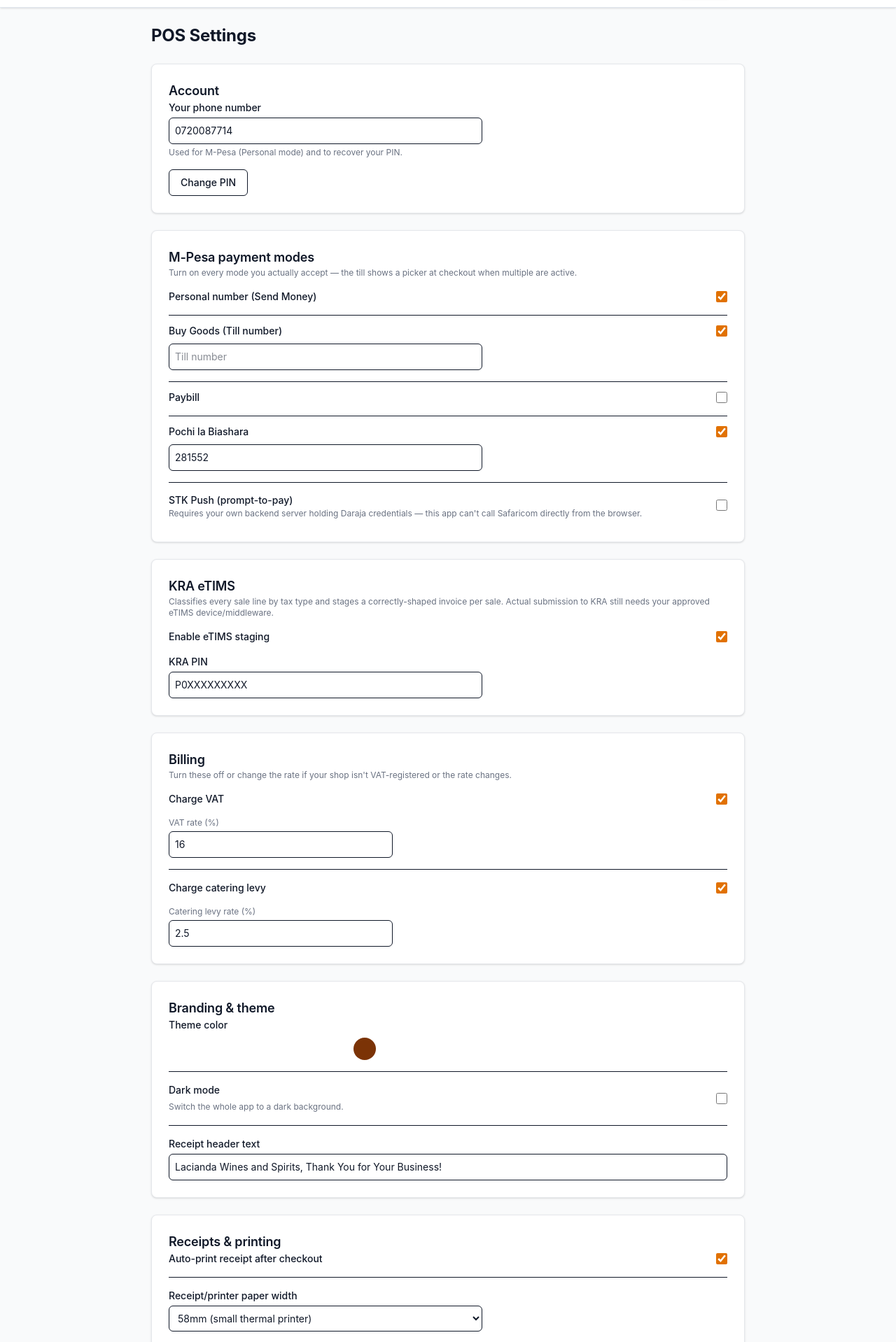
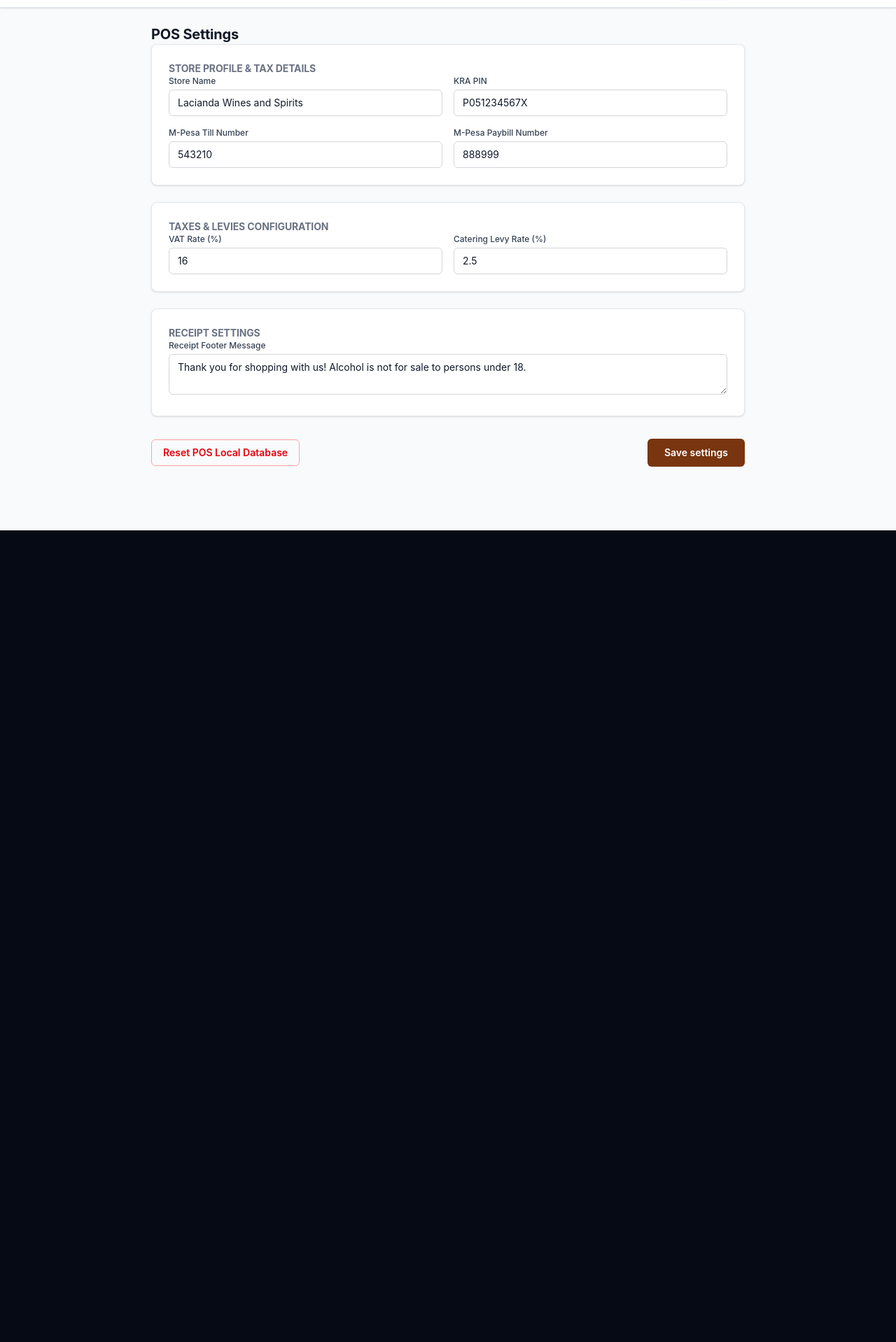
Before and after one commit to dndiranguuuu278-lang/lacianda-pos-next, a Next.js app: page /settings in a window 1280 px wide. Shown: the part 42-1960 px from the top of the page at 70% size. After the commit the page ends 800 px from the top, so only its background shows below. Built offline with nearby package versions, Linux system fonts and the light colour scheme.

Commit message:
Refactor SettingsPage with new configurations
Refactor settings page to include store name, updated KRA PIN, and new paybill/till numbers. Adjust local storage handling for settings and improve receipt customization options.

```diff
--- a/app/settings/page.tsx
+++ b/app/settings/page.tsx
@@ -1,323 +1,159 @@
 'use client';
-
-import React, { useState, useEffect } from 'react';
+import { useState, useEffect } from 'react';
 import Navbar from '../components/Navbar';
 
 export default function SettingsPage() {
-  // Account & Phone
-  const [phoneNumber, setPhoneNumber] = useState('0720087714');
+  const [storeName, setStoreName] = useState('Lacianda Wines and Spirits');
+  const [kraPin, setKraPin] = useState('P051234567X');
+  const [tillNumber, setTillNumber] = useState('543210');
+  const [paybillNumber, setPaybillNumber] = useState('888999');
+  const [vatRate, setVatRate] = useState('16');
+  const [levyRate, setLevyRate] = useState('2.5');
+  const [receiptFooter, setReceiptFooter] = useState('Thank you for shopping with us! Alcohol is not for sale to persons under 18.');
+  const [success, setSuccess] = useState(false);
 
-  // M-Pesa Modes
-  const [enablePersonal, setEnablePersonal] = useState(true);
-  const [enableTill, setEnableTill] = useState(true);
-  const [tillNumber, setTillNumber] = useState('');
-  const [enablePaybill, setEnablePaybill] = useState(false);
-  const [paybillNumber, setPaybillNumber] = useState('222111');
-  const [enablePochi, setEnablePochi] = useState(true);
-  const [pochiNumber, setPochiNumber] = useState('281552');
-  const [enableStk, setEnableStk] = useState(false);
-  const [stkServerUrl, setStkServerUrl] = useState('https://your-server.example.com');
-
-  // KRA eTIMS
-  const [enableEtims, setEnableEtims] = useState(true);
-  const [kraPin, setKraPin] = useState('P0XXXXXXXXX');
-
-  // Billing
-  const [chargeVat, setChargeVat] = useState(true);
-  const [vatRate, setVatRate] = useState('16');
-  const [chargeLevy, setChargeLevy] = useState(true);
-  const [levyRate, setLevyRate] = useState('2.5');
-
-  // Branding & Theme
-  const [selectedTheme, setSelectedTheme] = useState('amber');
-  const [darkMode, setDarkMode] = useState(false);
-  const [receiptHeader, setReceiptHeader] = useState('Lacianda Wines and Spirits, Thank You for Your Business!');
-
-  // Receipts & Printing
-  const [autoPrint, setAutoPrint] = useState(true);
-  const [paperWidth, setPaperWidth] = useState('58mm (small thermal printer)');
-
-  // Till Behavior
-  const [pinToVoid, setPinToVoid] = useState(true);
-  const [pinToDiscount, setPinToDiscount] = useState(true);
-  const [allowOversell, setAllowOversell] = useState(false);
-
-  const [savedMessage, setSavedMessage] = useState(false);
+  useEffect(() => {
+    const savedSettings = localStorage.getItem('lacianda_pos_settings');
+    if (savedSettings) {
+      const parsed = JSON.parse(savedSettings);
+      setStoreName(parsed.storeName || storeName);
+      setKraPin(parsed.kraPin || kraPin);
+      setTillNumber(parsed.tillNumber || tillNumber);
+      setPaybillNumber(parsed.paybillNumber || paybillNumber);
+      setVatRate(parsed.vatRate || vatRate);
+      setLevyRate(parsed.levyRate || levyRate);
+      setReceiptFooter(parsed.receiptFooter || receiptFooter);
+    }
+  }, []);
 
   const handleSave = (e: React.FormEvent) => {
     e.preventDefault();
-    const settingsData = {
-      phoneNumber,
-      mPesa: { enablePersonal, enableTill, tillNumber, enablePaybill, paybillNumber, enablePochi, pochiNumber, enableStk, stkServerUrl },
-      etims: { enableEtims, kraPin },
-      billing: { chargeVat, vatRate, chargeLevy, levyRate },
-      branding: { selectedTheme, darkMode, receiptHeader },
-      printing: { autoPrint, paperWidth },
-      behavior: { pinToVoid, pinToDiscount, allowOversell }
+    const settings = { storeName, kraPin, tillNumber, paybillNumber, vatRate, levyRate, receiptFooter };
+    localStorage.setItem('lacianda_pos_settings', JSON.stringify(settings));
+    setSuccess(true);
+    setTimeout(() => setSuccess(false), 3000);
   };
-    localStorage.setItem('lacianda_pos_settings', JSON.stringify(settingsData));
-    setSavedMessage(true);
-    setTimeout(() => setSavedMessage(false), 3000);
+
+  const handleResetData = () => {
+    if (confirm('Are you sure you want to reset all inventory and sales data? This cannot be undone.')) {
+      localStorage.removeItem('lacianda_inventory');
+      localStorage.removeItem('lacianda_pos_sales');
+      alert('Local POS database cleared.');
+      window.location.reload();
+    }
   };
 
   return (
-    <div className={`min-h-screen ${darkMode ? 'bg-gray-900 text-white' : 'bg-gray-50 text-gray-900'}`}>
+    <div className="min-h-screen bg-gray-50 text-gray-900">
       <Navbar />
-      <main className="max-w-4xl mx-auto p-6">
-        <div className="flex justify-between items-center mb-6">
-          <h1 className="text-2xl font-bold">POS Settings</h1>
-          {savedMessage && (
-            <span className="bg-green-100 text-green-800 text-sm font-medium px-3 py-1 rounded-md">
+      <main className="max-w-4xl mx-auto p-4 md:p-6">
+        <h1 className="text-xl font-bold mb-6">POS Settings</h1>
+
+        {success && (
+          <div className="mb-4 p-3 bg-green-50 text-green-700 text-xs font-medium rounded-md border border-green-200">
             Settings saved successfully!
-            </span>
+          </div>
         )}
-        </div>
 
         <form onSubmit={handleSave} className="space-y-6">
-
-          {/* Account Section */}
-          <div className={`p-6 rounded-lg shadow-sm border ${darkMode ? 'bg-gray-800 border-gray-700' : 'bg-white border-gray-200'}`}>
-            <h2 className="text-lg font-semibold mb-4">Account</h2>
-            <div className="space-y-4">
+          {/* Store Profile */}
+          <div className="bg-white rounded-lg shadow-sm border border-gray-200 p-6 space-y-4">
+            <h2 className="text-sm font-bold uppercase tracking-wide text-gray-500 mb-2">Store Profile & Tax Details</h2>
+            <div className="grid grid-cols-1 md:grid-cols-2 gap-4">
               <div>
-                <label className="block text-sm font-medium mb-1">Your phone number</label>
+                <label className="block text-xs font-medium text-gray-700 mb-1">Store Name</label>
                 <input
                   type="text"
-                  value={phoneNumber}
-                  onChange={(e) => setPhoneNumber(e.target.value)}
-                  className="w-full max-w-md p-2 border rounded-md text-sm bg-transparent"
+                  value={storeName}
+                  onChange={(e) => setStoreName(e.target.value)}
+                  className="w-full px-3 py-2 border border-gray-300 rounded-md text-sm focus:outline-none focus:ring-2 focus:ring-[#78350f]"
                 />
-                <p className="text-xs text-gray-500 mt-1">Used for M-Pesa (Personal mode) and to recover your PIN.</p>
               </div>
-              <button type="button" className="px-4 py-2 text-sm font-medium border rounded-md hover:bg-gray-100 dark:hover:bg-gray-700">
-                Change PIN
-              </button>
-            </div>
-          </div>
-
-          {/* M-Pesa Payment Modes */}
-          <div className={`p-6 rounded-lg shadow-sm border ${darkMode ? 'bg-gray-800 border-gray-700' : 'bg-white border-gray-200'}`}>
-            <h2 className="text-lg font-semibold mb-2">M-Pesa payment modes</h2>
-            <p className="text-xs text-gray-500 mb-4">Turn on every mode you actually accept — the till shows a picker at checkout when multiple are active.</p>
-
-            <div className="space-y-4">
-              <label className="flex items-center justify-between cursor-pointer">
-                <span className="text-sm font-medium">Personal number (Send Money)</span>
-                <input type="checkbox" checked={enablePersonal} onChange={(e) => setEnablePersonal(e.target.checked)} className="w-4 h-4 accent-amber-600" />
-              </label>
-
-              <div className="border-t pt-3">
-                <label className="flex items-center justify-between cursor-pointer mb-2">
-                  <span className="text-sm font-medium">Buy Goods (Till number)</span>
-                  <input type="checkbox" checked={enableTill} onChange={(e) => setEnableTill(e.target.checked)} className="w-4 h-4 accent-amber-600" />
-                </label>
-                {enableTill && (
+              <div>
+                <label className="block text-xs font-medium text-gray-700 mb-1">KRA PIN</label>
                 <input
                   type="text"
-                    placeholder="Till number"
+                  value={kraPin}
+                  onChange={(e) => setKraPin(e.target.value)}
+                  className="w-full px-3 py-2 border border-gray-300 rounded-md text-sm focus:outline-none focus:ring-2 focus:ring-[#78350f]"
+                />
+              </div>
+              <div>
+                <label className="block text-xs font-medium text-gray-700 mb-1">M-Pesa Till Number</label>
+                <input
+                  type="text"
                   value={tillNumber}
                   onChange={(e) => setTillNumber(e.target.value)}
-                    className="w-full max-w-md p-2 border rounded-md text-sm bg-transparent"
+                  className="w-full px-3 py-2 border border-gray-300 rounded-md text-sm focus:outline-none focus:ring-2 focus:ring-[#78350f]"
                 />
-                )}
               </div>
-
-              <div className="border-t pt-3">
-                <label className="flex items-center justify-between cursor-pointer mb-2">
-                  <span className="text-sm font-medium">Paybill</span>
-                  <input type="checkbox" checked={enablePaybill} onChange={(e) => setEnablePaybill(e.target.checked)} className="w-4 h-4 accent-amber-600" />
-                </label>
-                {enablePaybill && (
+              <div>
+                <label className="block text-xs font-medium text-gray-700 mb-1">M-Pesa Paybill Number</label>
                 <input
                   type="text"
                   value={paybillNumber}
                   onChange={(e) => setPaybillNumber(e.target.value)}
-                    className="w-full max-w-md p-2 border rounded-md text-sm bg-transparent"
-                  />
-                )}
-              </div>
-
-              <div className="border-t pt-3">
-                <label className="flex items-center justify-between cursor-pointer mb-2">
-                  <span className="text-sm font-medium">Pochi la Biashara</span>
-                  <input type="checkbox" checked={enablePochi} onChange={(e) => setEnablePochi(e.target.checked)} className="w-4 h-4 accent-amber-600" />
-                </label>
-                {enablePochi && (
-                  <input
-                    type="text"
-                    value={pochiNumber}
-                    onChange={(e) => setPochiNumber(e.target.value)}
-                    className="w-full max-w-md p-2 border rounded-md text-sm bg-transparent"
-                  />
-                )}
-              </div>
-
-              <div className="border-t pt-3">
-                <label className="flex items-center justify-between cursor-pointer mb-2">
-                  <div>
-                    <span className="text-sm font-medium">STK Push (prompt-to-pay)</span>
-                    <p className="text-xs text-gray-500">Requires your own backend server holding Daraja credentials — this app can't call Safaricom directly from the browser.</p>
-                  </div>
-                  <input type="checkbox" checked={enableStk} onChange={(e) => setEnableStk(e.target.checked)} className="w-4 h-4 accent-amber-600" />
-                </label>
-                {enableStk && (
-                  <input
-                    type="text"
-                    value={stkServerUrl}
-                    onChange={(e) => setStkServerUrl(e.target.value)}
-                    className="w-full max-w-md p-2 border rounded-md text-sm bg-transparent mt-2"
-                  />
-                )}
-              </div>
-            </div>
-          </div>
-
-          {/* KRA eTIMS */}
-          <div className={`p-6 rounded-lg shadow-sm border ${darkMode ? 'bg-gray-800 border-gray-700' : 'bg-white border-gray-200'}`}>
-            <h2 className="text-lg font-semibold mb-2">KRA eTIMS</h2>
-            <p className="text-xs text-gray-500 mb-4">Classifies every sale line by tax type and stages a correctly-shaped invoice per sale. Actual submission to KRA still needs your approved eTIMS device/middleware.</p>
-
-            <div className="space-y-4">
-              <label className="flex items-center justify-between cursor-pointer">
-                <span className="text-sm font-medium">Enable eTIMS staging</span>
-                <input type="checkbox" checked={enableEtims} onChange={(e) => setEnableEtims(e.target.checked)} className="w-4 h-4 accent-amber-600" />
-              </label>
-              <div>
-                <label className="block text-sm font-medium mb-1">KRA PIN</label>
-                <input
-                  type="text"
-                  value={kraPin}
-                  onChange={(e) => setKraPin(e.target.value)}
-                  className="w-full max-w-md p-2 border rounded-md text-sm bg-transparent"
+                  className="w-full px-3 py-2 border border-gray-300 rounded-md text-sm focus:outline-none focus:ring-2 focus:ring-[#78350f]"
                 />
               </div>
             </div>
           </div>
 
-          {/* Billing */}
-          <div className={`p-6 rounded-lg shadow-sm border ${darkMode ? 'bg-gray-800 border-gray-700' : 'bg-white border-gray-200'}`}>
-            <h2 className="text-lg font-semibold mb-2">Billing</h2>
-            <p className="text-xs text-gray-500 mb-4">Turn these off or change the rate if your shop isn't VAT-registered or the rate changes.</p>
-
-            <div className="space-y-4">
-              <div className="flex items-center justify-between">
+          {/* Tax & Levy Config */}
+          <div className="bg-white rounded-lg shadow-sm border border-gray-200 p-6 space-y-4">
+            <h2 className="text-sm font-bold uppercase tracking-wide text-gray-500 mb-2">Taxes & Levies Configuration</h2>
+            <div className="grid grid-cols-1 md:grid-cols-2 gap-4">
               <div>
-                  <span className="text-sm font-medium block">Charge VAT</span>
+                <label className="block text-xs font-medium text-gray-700 mb-1">VAT Rate (%)</label>
+                <input
+                  type="number"
+                  value={vatRate}
+                  onChange={(e) => setVatRate(e.target.value)}
+                  className="w-full px-3 py-2 border border-gray-300 rounded-md text-sm focus:outline-none focus:ring-2 focus:ring-[#78350f]"
+                />
               </div>
-                <input type="checkbox" checked={chargeVat} onChange={(e) => setChargeVat(e.target.checked)} className="w-4 h-4 accent-amber-600" />
-              </div>
-              {chargeVat && (
-                <div className="max-w-xs">
-                  <label className="block text-xs text-gray-500 mb-1">VAT rate (%)</label>
-                  <input type="text" value={vatRate} onChange={(e) => setVatRate(e.target.value)} className="w-full p-2 border rounded-md text-sm bg-transparent" />
-                </div>
-              )}
-
-              <div className="flex items-center justify-between border-t pt-4">
-                <span className="text-sm font-medium">Charge catering levy</span>
-                <input type="checkbox" checked={chargeLevy} onChange={(e) => setChargeLevy(e.target.checked)} className="w-4 h-4 accent-amber-600" />
-              </div>
-              {chargeLevy && (
-                <div className="max-w-xs">
-                  <label className="block text-xs text-gray-500 mb-1">Catering levy rate (%)</label>
-                  <input type="text" value={levyRate} onChange={(e) => setLevyRate(e.target.value)} className="w-full p-2 border rounded-md text-sm bg-transparent" />
-                </div>
-              )}
-            </div>
-          </div>
-
-          {/* Branding & Theme */}
-          <div className={`p-6 rounded-lg shadow-sm border ${darkMode ? 'bg-gray-800 border-gray-700' : 'bg-white border-gray-200'}`}>
-            <h2 className="text-lg font-semibold mb-4">Branding & theme</h2>
-
-            <div className="space-y-4">
               <div>
-                <label className="block text-sm font-medium mb-2">Theme color</label>
-                <div className="flex gap-3">
-                  {['maroon', 'red', 'blue', 'green', 'purple', 'black', 'brown'].map((color) => (
-                    <button
-                      key={color}
-                      type="button"
-                      onClick={() => setSelectedTheme(color)}
-                      className={`w-8 h-8 rounded-full border-2 ${selectedTheme === color ? 'ring-2 ring-offset-2 ring-amber-600' : 'border-transparent'} bg-${color === 'maroon' ? 'red-900' : color === 'red' ? 'red-600' : color === 'blue' ? 'blue-600' : color === 'green' ? 'green-600' : color === 'purple' ? 'purple-600' : color === 'black' ? 'black' : 'amber-900'}`}
-                    />
-                  ))}
-                </div>
-              </div>
-
-              <label className="flex items-center justify-between cursor-pointer border-t pt-4">
-                <div>
-                  <span className="text-sm font-medium block">Dark mode</span>
-                  <span className="text-xs text-gray-500">Switch the whole app to a dark background.</span>
-                </div>
-                <input type="checkbox" checked={darkMode} onChange={(e) => setDarkMode(e.target.checked)} className="w-4 h-4 accent-amber-600" />
-              </label>
-
-              <div className="border-t pt-4">
-                <label className="block text-sm font-medium mb-1">Receipt header text</label>
+                <label className="block text-xs font-medium text-gray-700 mb-1">Catering Levy Rate (%)</label>
                 <input
-                  type="text"
-                  value={receiptHeader}
-                  onChange={(e) => setReceiptHeader(e.target.value)}
-                  className="w-full p-2 border rounded-md text-sm bg-transparent"
+                  type="number"
+                  value={levyRate}
+                  onChange={(e) => setLevyRate(e.target.value)}
+                  className="w-full px-3 py-2 border border-gray-300 rounded-md text-sm focus:outline-none focus:ring-2 focus:ring-[#78350f]"
                 />
               </div>
             </div>
           </div>
 
-          {/* Receipts & Printing */}
-          <div className={`p-6 rounded-lg shadow-sm border ${darkMode ? 'bg-gray-800 border-gray-700' : 'bg-white border-gray-200'}`}>
-            <h2 className="text-lg font-semibold mb-4">Receipts & printing</h2>
-
-            <div className="space-y-4">
-              <label className="flex items-center justify-between cursor-pointer">
-                <span className="text-sm font-medium">Auto-print receipt after checkout</span>
-                <input type="checkbox" checked={autoPrint} onChange={(e) => setAutoPrint(e.target.checked)} className="w-4 h-4 accent-amber-600" />
-              </label>
-
-              <div className="border-t pt-4">
-                <label className="block text-sm font-medium mb-1">Receipt/printer paper width</label>
-                <select
-                  value={paperWidth}
-                  onChange={(e) => setPaperWidth(e.target.value)}
-                  className="w-full max-w-md p-2 border rounded-md text-sm bg-transparent"
-                >
-                  <option value="58mm (small thermal printer)">58mm (small thermal printer)</option>
-                  <option value="80mm (large thermal printer)">80mm (large thermal printer)</option>
-                </select>
-              </div>
+          {/* Receipt Customization */}
+          <div className="bg-white rounded-lg shadow-sm border border-gray-200 p-6 space-y-4">
+            <h2 className="text-sm font-bold uppercase tracking-wide text-gray-500 mb-2">Receipt Settings</h2>
+            <div>
+              <label className="block text-xs font-medium text-gray-700 mb-1">Receipt Footer Message</label>
+              <textarea
+                rows={2}
+                value={receiptFooter}
+                onChange={(e) => setReceiptFooter(e.target.value)}
+                className="w-full px-3 py-2 border border-gray-300 rounded-md text-sm focus:outline-none focus:ring-2 focus:ring-[#78350f]"
+              />
             </div>
           </div>
 
-          {/* Till Behavior */}
-          <div className={`p-6 rounded-lg shadow-sm border ${darkMode ? 'bg-gray-800 border-gray-700' : 'bg-white border-gray-200'}`}>
-            <h2 className="text-lg font-semibold mb-4">Till behavior</h2>
-
-            <div className="space-y-4">
-              <label className="flex items-center justify-between cursor-pointer">
-                <span className="text-sm font-medium">Require your PIN to void a sale</span>
-                <input type="checkbox" checked={pinToVoid} onChange={(e) => setPinToVoid(e.target.checked)} className="w-4 h-4 accent-amber-600" />
-              </label>
-              <label className="flex items-center justify-between cursor-pointer border-t pt-3">
-                <span className="text-sm font-medium">Require your PIN to apply a discount</span>
-                <input type="checkbox" checked={pinToDiscount} onChange={(e) => setPinToDiscount(e.target.checked)} className="w-4 h-4 accent-amber-600" />
-              </label>
-              <label className="flex items-center justify-between cursor-pointer border-t pt-3">
-                <span className="text-sm font-medium">Allow selling below zero stock (oversell)</span>
-                <input type="checkbox" checked={allowOversell} onChange={(e) => setAllowOversell(e.target.checked)} className="w-4 h-4 accent-amber-600" />
-              </label>
-            </div>
-          </div>
-
-          <div className="pt-2">
+          {/* Actions */}
+          <div className="flex justify-between items-center pt-2">
+            <button
+              type="button"
+              onClick={handleResetData}
+              className="px-4 py-2 border border-red-300 text-red-600 rounded-md text-sm font-semibold hover:bg-red-50 transition-colors"
+            >
+              Reset POS Local Database
+            </button>
             <button
               type="submit"
-              className="px-6 py-2.5 bg-amber-800 hover:bg-amber-900 text-white font-medium rounded-md shadow-sm transition-colors"
+              className="px-6 py-2.5 bg-[#78350f] text-white rounded-md text-sm font-semibold hover:bg-[#60280b] transition-colors"
             >
               Save settings
             </button>
           </div>
-
         </form>
       </main>
     </div>
```
Lines whose indentation alone changed are shown as unchanged.
